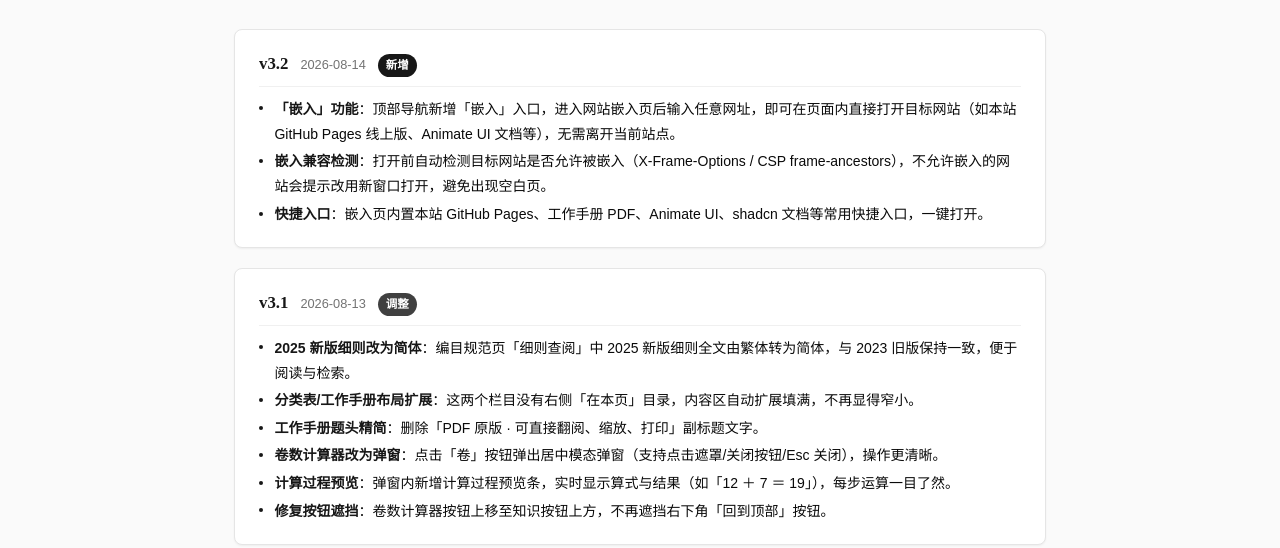
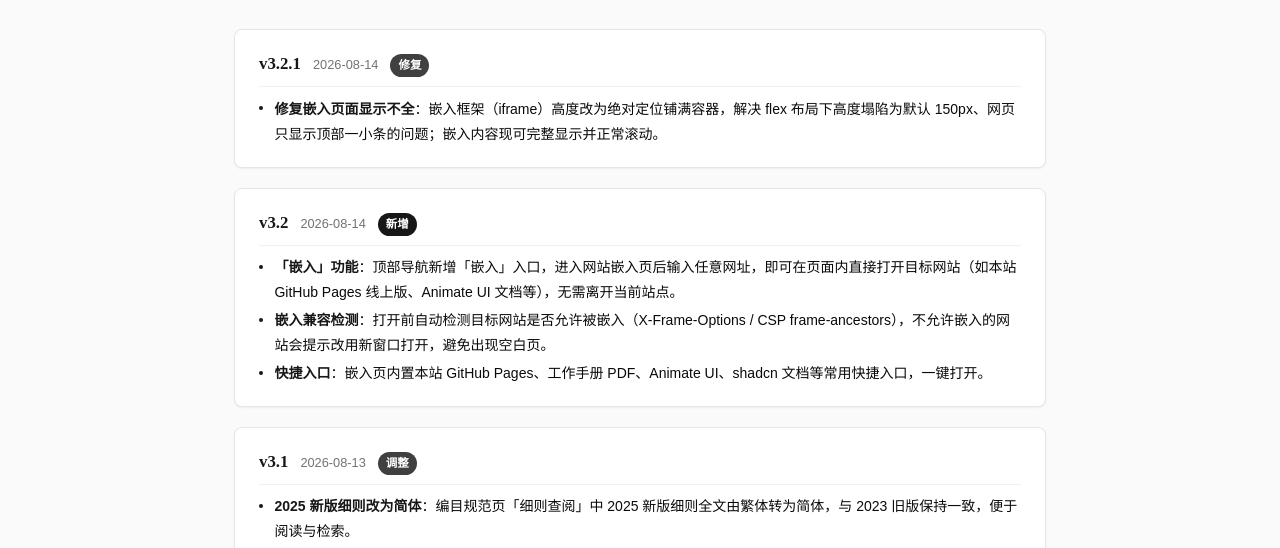
Before and after one commit to AnkoMaryken/kanseki-catalog, a plain HTML site: page changelog.html in a window 1280 px wide. Shown: the part 200-748 px from the top of the page. Drawn offline with Linux system fonts and the light colour scheme.

Commit message:
日本汉籍编目工具 v3.2.1: 修复嵌入页面显示不全
- 根因: .embed-frame height:100% 在 flex 拉伸容器(.embed-stage flex:1)下解析失败, iframe 塌陷为默认 300x150, 网页只显示顶部一小条
- 修复: iframe 改 position:absolute;inset:0;width:100%;height:100% 铺满容器, 实测 577px≈容器 579px, 内部滚动正常
- test_browser16 新增 iframe 高度断言 (22 项全过)
- changelog v3.2.1 (修复 tag)

```diff
--- a/changelog.html
+++ b/changelog.html
@@ -95,6 +95,17 @@ body{transition:background-color .3s ease,color .3s ease}
   <div class="page-head">
     <h2>更新日志</h2>
     <p>记录每次功能新增、修改与删减，帮助您了解工具的最新变化。</p>
+  </div>
+
+  <div class="cl-entry">
+    <div class="cl-head">
+      <span class="cl-ver">v3.2.1</span>
+      <span class="cl-date">2026-08-14</span>
+      <span class="cl-tag t-opt">修复</span>
+    </div>
+    <ul>
+      <li><b>修复嵌入页面显示不全</b>：嵌入框架（iframe）高度改为绝对定位铺满容器，解决 flex 布局下高度塌陷为默认 150px、网页只显示顶部一小条的问题；嵌入内容现可完整显示并正常滚动。</li>
+    </ul>
   </div>
 
   <div class="cl-entry">
```
Also changed, not shown: embed.html (+1 -1 lines), tests/test_browser16_embed.js (+7 -0 lines).
